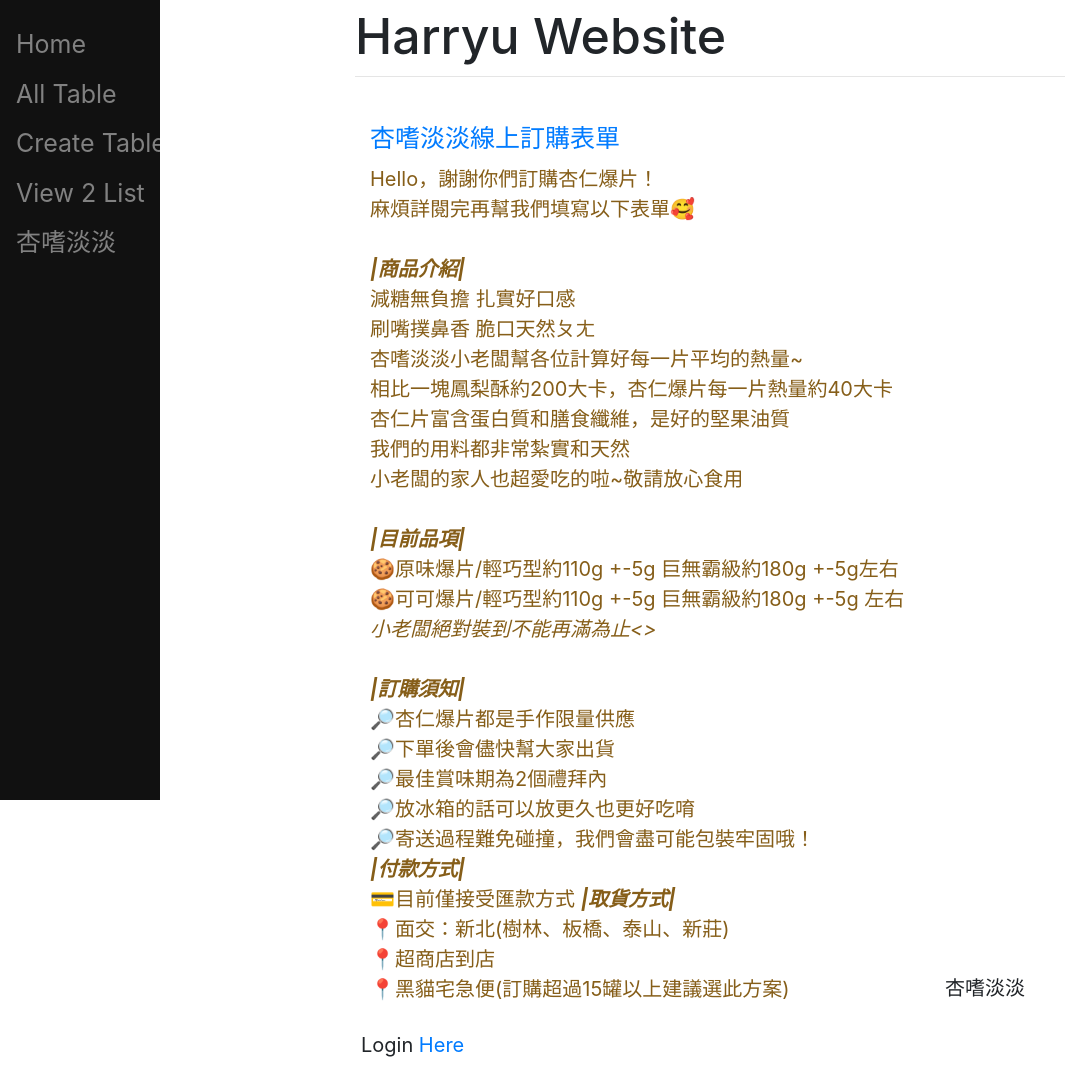
After one commit to ZoengYu/MyDJ, a Django app: page /xing4eggegg/ in a window 1280 px wide. The commit adds this page. Shown: the whole page, without its empty margins (0-1087 px from the left). Run offline with Django 3.2, Linux system fonts and the light colour scheme; some libraries are stand-ins or nearby versions.

Commit message:
xing4eggegg drfat

```diff
--- a/main/templates/main/base.html
+++ b/main/templates/main/base.html
@@ -48,6 +48,7 @@
 		<a href="/show">All Table</a>
 		<a href="/create">Create Table</a>
 		<a href="/2">View 2 List</a>
+		<a href="/xing4eggegg">杏嗜淡淡</a>
 	</div>
 	<div id="content" , name="content" , class="main">
 		<div class="row justify-content-center">
--- /dev/null
+++ b/main/templates/main/xing4eggegg.html
@@ -0,0 +1,90 @@
+{% extends "main/base.html" %}
+{% block title %}杏嗜淡淡{% endblock %}
+{% block content %}
+<!DOCTYPE html>
+<style type="text/css">
+	html,
+	.title {
+		display: inline-block;
+		padding-top: .3125rem;
+		padding-bottom: .3125rem;
+		margin-right: 1rem;
+		font-size: 1.25rem;
+		line-height: inherit;
+		white-space: nowrap;
+	}
+
+	em {
+		font-style: italic;
+	}
+
+	strong,
+	b {
+		font-weight: 700;
+		font-weight: bolder;
+	}
+
+	.intro {
+		color: #865e19;
+		font-size: 20px;
+	}
+</style>
+
+<div id="top" class="title">
+	<div class="container">
+		<a class="title" href="/">杏嗜淡淡線上訂購表單</a>
+		<div class="intro">
+			<p>
+				Hello，謝謝你們訂購杏仁爆片！
+				<br>
+				麻煩詳閱完再幫我們填寫以下表單🥰
+				<br>
+				<br>
+				<strong><em>|商品介紹|</em></strong>
+				<br>
+				減糖無負擔 扎實好口感
+				<br>
+				刷嘴撲鼻香 脆口天然ㄆㄤ
+				<br>
+				杏嗜淡淡小老闆幫各位計算好每一片平均的熱量~
+				<br>
+				相比一塊鳳梨酥約200大卡，杏仁爆片每一片熱量約40大卡
+				<br>
+				杏仁片富含蛋白質和膳食纖維，是好的堅果油質
+				<br>
+				我們的用料都非常紮實和天然
+				<br>
+				小老闆的家人也超愛吃的啦~敬請放心食用
+				<br>
+				<br>
+				<strong><em>|目前品項|</em></strong>
+				<br>
+				🍪原味爆片/輕巧型約110g +-5g 巨無霸級約180g +-5g左右
+				<br>
+				🍪可可爆片/輕巧型約110g +-5g 巨無霸級約180g +-5g 左右
+				<br>
+				<em>小老闆絕對裝到不能再滿為止&lt;&gt;</em>
+				<br>
+				<br>
+				<strong><em>|訂購須知|</em></strong>
+				<br>
+				🔎杏仁爆片都是手作限量供應<br>🔎下單後會儘快幫大家出貨<br>🔎最佳賞味期為2個禮拜內
+				<br>🔎放冰箱的話可以放更久也更好吃唷<br>🔎寄送過程難免碰撞，我們會盡可能包裝牢固哦！
+				<br>
+				<strong><em>|付款方式|</em></strong>
+				<br>
+				💳目前僅接受匯款方式
+				<strong><em>|取貨方式|</em></strong>
+				<br>
+				📍面交：新北(樹林、板橋、泰山、新莊)
+				<br>
+				📍超商店到店
+				<br>
+				📍黑貓宅急便(訂購超過15罐以上建議選此方案)
+				<br>
+			</p>
+		</div>
+	</div>
+</div>
+杏嗜淡淡
+{% endblock %}
--- a/main/urls.py
+++ b/main/urls.py
@@ -10,6 +10,7 @@ urlpatterns = [
 	path("show/", views.show, name="index"),
 	path("", views.home, name="home"),
 	path("create/",views.create, name="create"),
+	path("xing4eggegg/",views.xing4),
 	# path('accounts/profile/',views.login),
     	# path('logout/',views.logout),
 ]
--- a/main/views.py
+++ b/main/views.py
@@ -102,3 +102,6 @@ def login(request):
 def logout(request):
 	auth.logout(request)
 	return HttpResponseRedirect('/')
+
+def xing4(response):
+	return render(response, "main/xing4eggegg.html",{})
```
Also changed, not shown: main/templates/main/chi.html (added, +148 -0 lines).
